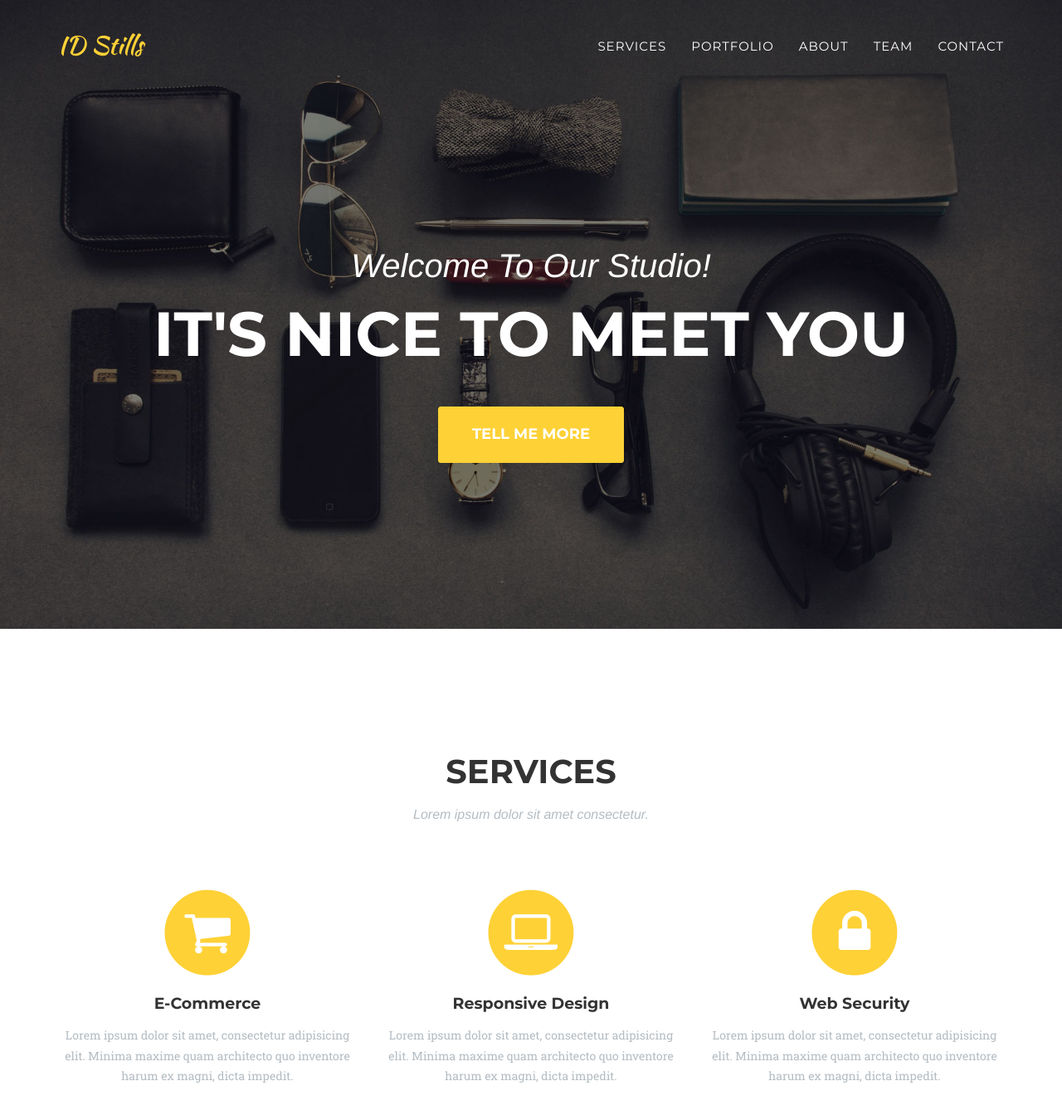
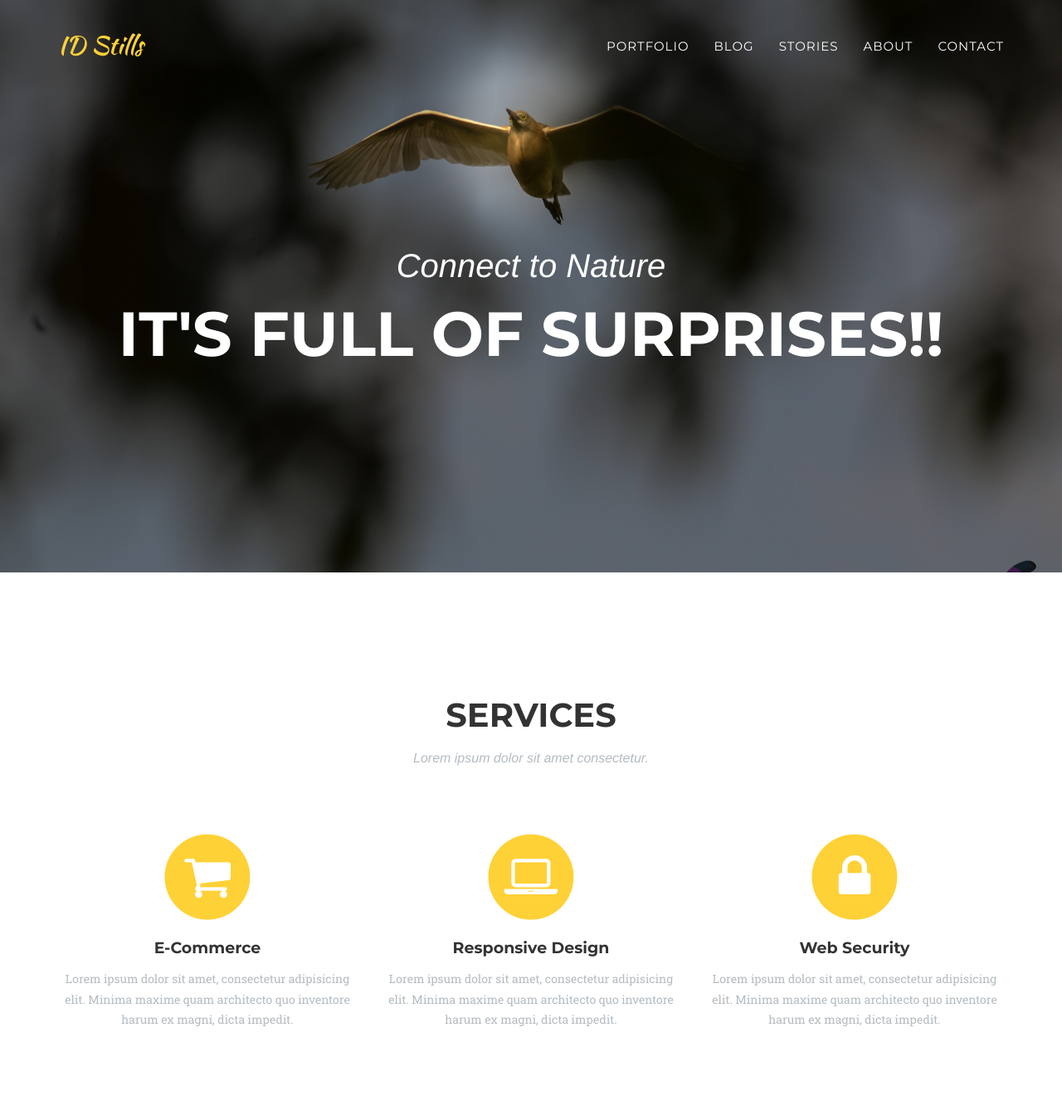
Before and after one commit to idbytes/idbytes.github.io, a Jekyll site: the page built from index.html, in a window 1280 px wide and 1400 px high. Shown: the top 1344 px of the window at 83% size. Built offline with Jekyll 4.4.1, drawn with Linux system fonts in a browser that asks for light colours; some web fonts are replaced.

Commit message:
home page changed

```diff
--- a/_includes/css/agency.css
+++ b/_includes/css/agency.css
@@ -269,7 +269,7 @@ header {
     text-align: center;
     color: #fff;
     background-attachment: scroll;
-    background-image: url('{{ site.baseurl }}/img/header-bg.jpg');
+    background-image: url('{{ site.baseurl }}/img/home.jpg');
     background-position: center center;
     background-repeat: none;
     -webkit-background-size: cover;
--- a/_includes/header.html
+++ b/_includes/header.html
@@ -19,16 +19,16 @@
                         <a href="#page-top"></a>
                     </li>
                     <li>
-                        <a class="page-scroll" href="#services">Services</a>
-                    </li>
-                    <li>
                         <a class="page-scroll" href="#portfolio">Portfolio</a>
                     </li>
                     <li>
-                        <a class="page-scroll" href="#about">About</a>
+                        <a class="page-scroll" href="#blog">Blog</a>
                     </li>
                     <li>
-                        <a class="page-scroll" href="#team">Team</a>
+                        <a class="page-scroll" href="#stories">Stories</a>
+                    </li>
+                    <li>
+                        <a class="page-scroll" href="#about">About</a>
                     </li>
                     <li>
                         <a class="page-scroll" href="#contact">Contact</a>
@@ -44,9 +44,9 @@
     <header>
         <div class="container">
             <div class="intro-text">
-                <div class="intro-lead-in">Welcome To Our Studio!</div>
-                <div class="intro-heading">It's Nice To Meet You</div>
-                <a href="#services" class="page-scroll btn btn-xl">Tell Me More</a>
+                <div class="intro-lead-in">Connect to Nature</div>
+                <div class="intro-heading">It's Full of Surprises!!</div>
+               <!-- <a href="#services" class="page-scroll btn btn-xl">More</a>-->
             </div>
         </div>
     </header>
```
